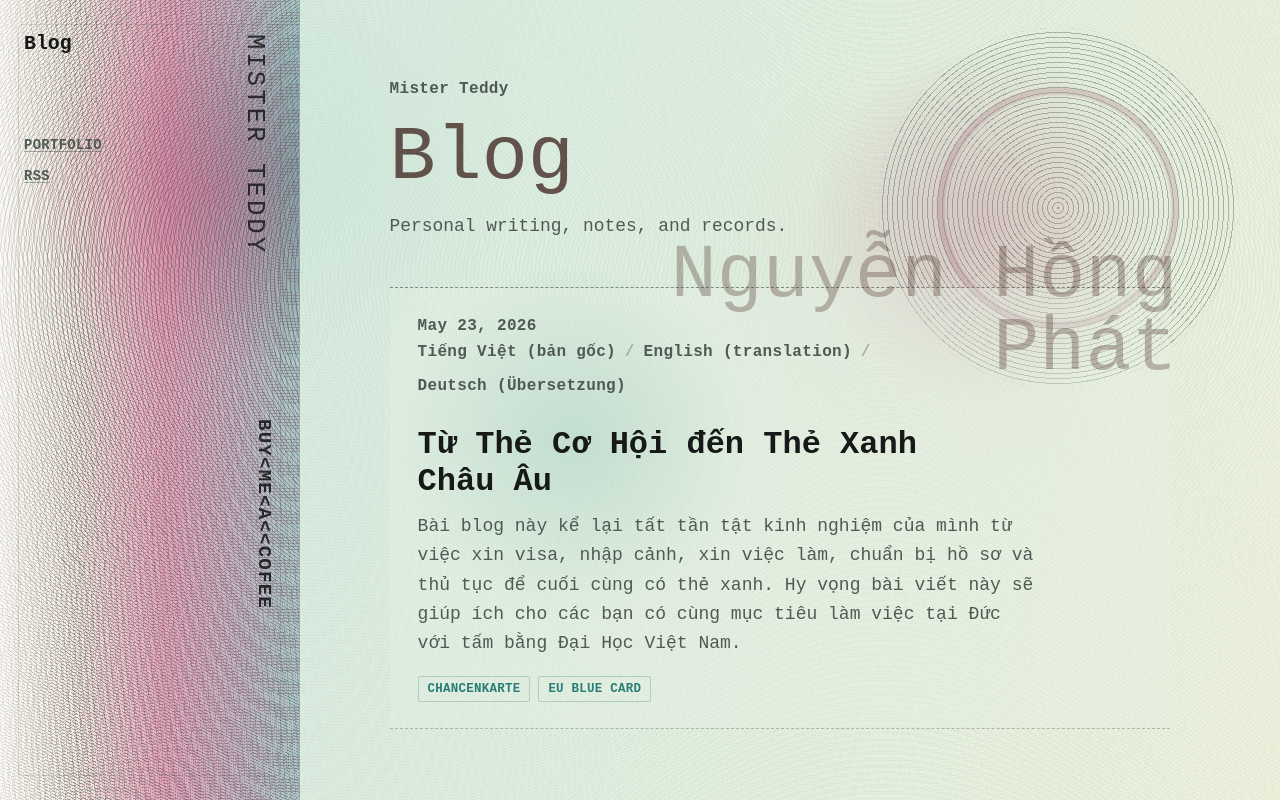
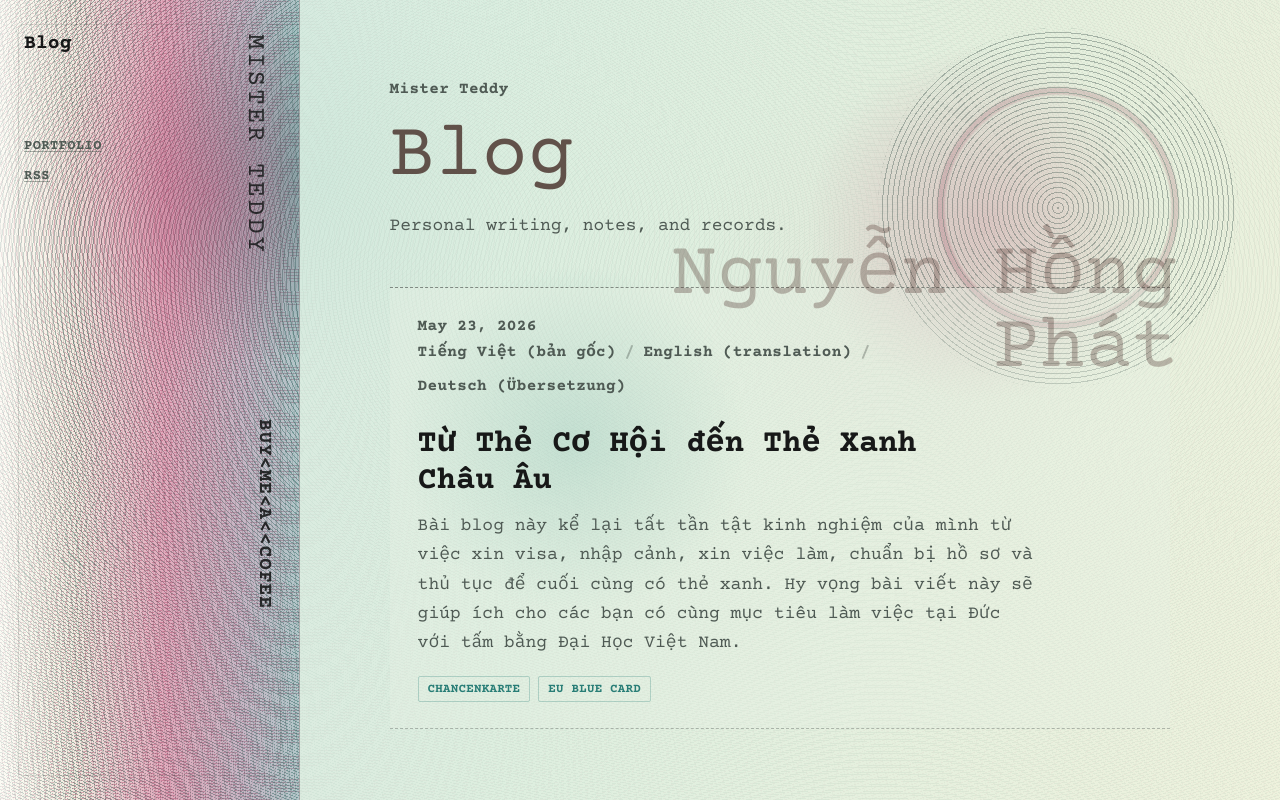
Before and after one commit to mister-teddy/mister-teddy.github.io, an Astro site in the folder blog/: page /blog/ in a window 1280 px wide. Built offline with nearby package versions, Linux system fonts and the light colour scheme; Astro itself is replaced by a stand-in of ours.

Commit message:
vietnamese friendlier font

```diff
--- a/blog/src/layouts/BaseLayout.astro
+++ b/blog/src/layouts/BaseLayout.astro
@@ -39,6 +39,12 @@ const canonical = canonicalPath.startsWith("http")
     <meta property="og:description" content={description} />
     <meta property="og:url" content={canonical} />
     <meta name="twitter:card" content="summary" />
+    <link rel="preconnect" href="https://fonts.googleapis.com" />
+    <link rel="preconnect" href="https://fonts.gstatic.com" crossorigin />
+    <link
+      href="https://fonts.googleapis.com/css2?family=Courier+Prime:ital,wght@0,400;0,700;1,400;1,700&family=IBM+Plex+Mono:ital,wght@0,400;0,700;1,400;1,700&display=swap"
+      rel="stylesheet"
+    />
     <link rel="icon" href="/favicon.png" type="image/png" />
     <link rel="apple-touch-icon" href="/apple-touch-icon.png" />
     <script
--- a/blog/src/styles/global.css
+++ b/blog/src/styles/global.css
@@ -9,8 +9,11 @@
   --line: rgba(43, 65, 57, 0.26);
   --accent: #287d76;
   font-family:
-    "Courier Prime", "Courier New", "Nimbus Mono PS", "Liberation Mono",
-    ui-monospace, SFMono-Regular, Menlo, Monaco, Consolas, monospace;
+    "Courier Prime", "IBM Plex Mono", "Noto Sans Mono", "Courier New",
+    "Nimbus Mono PS", "Liberation Mono", ui-monospace, SFMono-Regular, Menlo,
+    Monaco, Consolas, monospace;
+  font-kerning: normal;
+  font-variant-ligatures: common-ligatures;
 }
 
 * {
@@ -639,6 +642,7 @@ a:hover {
   color: var(--ink);
   font-size: clamp(1rem, 1.35vw, 1.14rem);
   font-weight: 400;
+  line-height: 1.72;
 }
 
 .prose :where(h2, h3) {
```
